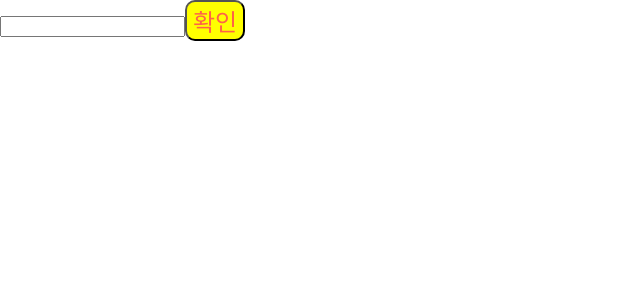
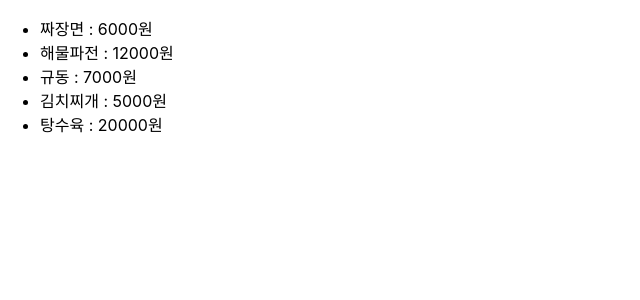
Before and after one commit to Issac0126/react-basic202306, a React (Create React App) app: page / in a window 1280 px wide. Shown: the top 300 px of the page, without its empty margins (0-640 px from the left). Built offline with nearby package versions, Linux system fonts and the light colour scheme; the HTML template or start-up script is replaced by a standard one.

Commit message:
230612 props까지 진행 완료

```diff
--- a/src/App.js
+++ b/src/App.js
@@ -5,6 +5,7 @@
 import ChangeEvent from './component/chap01_event/ChangeEvent';
 import ClickEvent from './component/chap01_event/ClickEvent';
 import SubmitEvent from './component/chap01_event/SubmitEvent';
+import FoodList from './component/chap02_props/FoodList';
 
 
 
@@ -15,7 +16,7 @@
 
   return (
     <>
-      <SubmitEvent />
+      <FoodList />
     </>
   );
 }
--- /dev/null
+++ b/src/component/chap02_props/FoodItem.js
@@ -0,0 +1,14 @@
+import React from 'react'
+
+//구조 분해 할당
+const FoodItem = ({foodId : fId, foodName : fName, price}) => {
+
+
+    // console.log('props: ', props);
+
+  return (
+    <li className={fId}> {fName} : {price}원</li>
+  )
+}
+
+export default FoodItem;
--- /dev/null
+++ b/src/component/chap02_props/FoodList.js
@@ -0,0 +1,56 @@
+import React from 'react'
+import FoodItem from './FoodItem'
+
+const FoodList = () => {
+
+    //나중에는 fetch를 통해 서버에서 음식 목록을 json으로 받아올 것이다.
+    const food = {
+        id: 327432,
+        foodList : [
+            {
+                fName: '짜장면',
+                price: 6000,
+                id: 'chinese'
+            },
+            {
+                fName: '해물파전',
+                price: 12000,
+                id: 'korean'
+            },
+            {
+                fName: '규동',
+                price: 7000,
+                id: 'japanese'
+            },
+            {
+                fName: '김치찌개',
+                price: 5000,
+                id: 'korean'
+            },
+            {
+                fName: '탕수육',
+                price: 20000,
+                id: 'chinese'
+            },
+
+        ]
+    }
+
+  return (
+    <ul>
+        {
+            food.foodList.map( f =>
+                    <FoodItem foodName={f.fName} price={f.price} foodId={f.id}/>)
+        }
+
+
+
+
+        {/* <FoodItem foodName='짜장면' price={6000} foodId={'chinese'} />
+        <FoodItem foodName='김치전' price={8500} foodId={'korean'} />
+        <FoodItem foodName={'규동'} price={7500} foodId={'japanese'} /> */}
+    </ul>
+  )
+}
+
+export default FoodList
```
